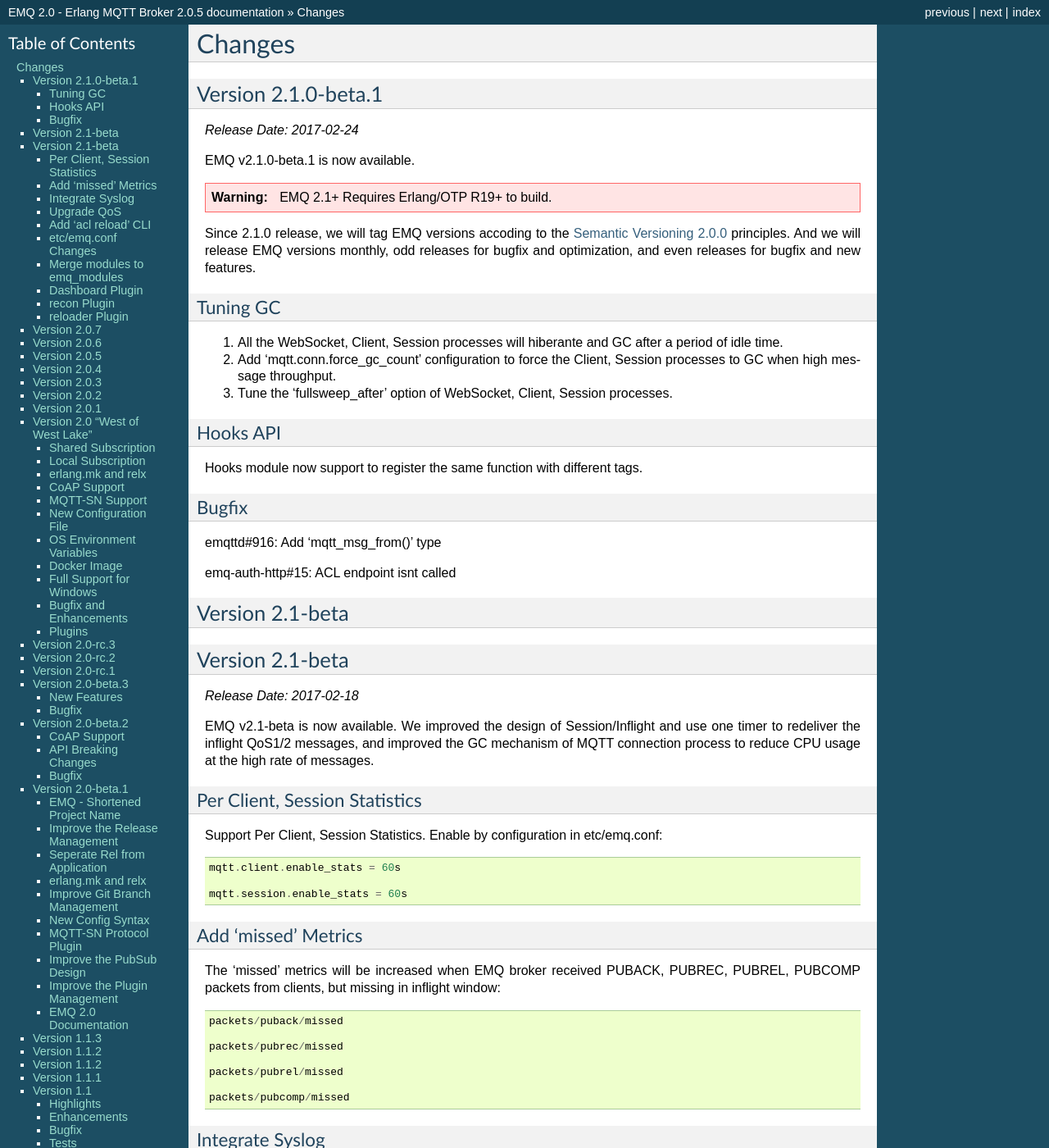
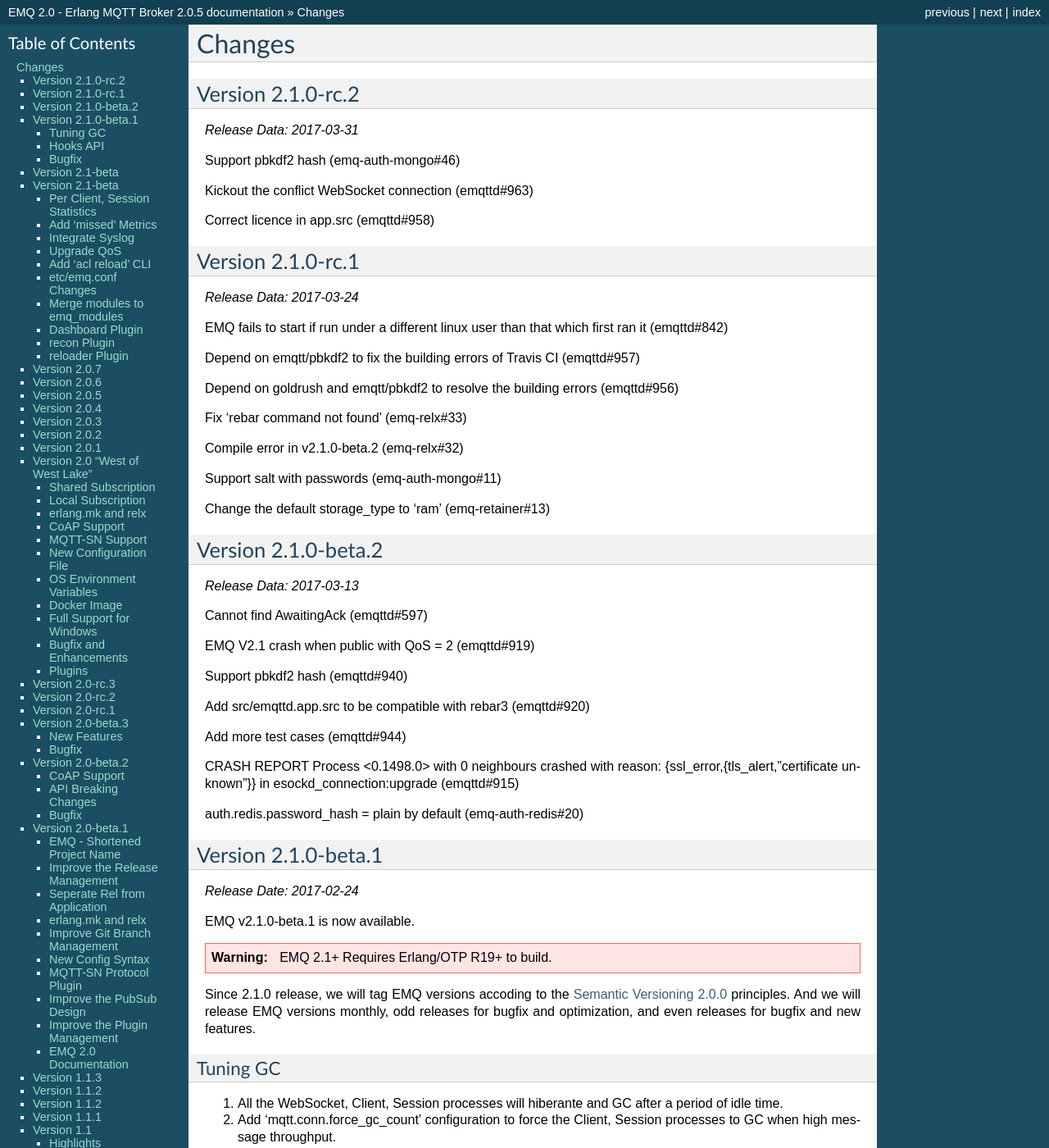
Before and after one commit to emqxarchive/emqx-docs-en, a Sphinx documentation site: the page built from source/changes.rst, in a window 1280 px wide and 1400 px high. Shown: the whole window at 82% size. Built offline with Sphinx 7.4.7, drawn with Linux system fonts in a browser that asks for light colours.

Commit message:
Version 2.1.0-rc.2

```diff
--- a/source/changes.rst
+++ b/source/changes.rst
@@ -4,6 +4,64 @@
 =======
 Changes
 =======
+
+.. _release_2.1.0-rc.2:
+
+------------------
+Version 2.1.0-rc.2
+------------------
+
+*Release Data: 2017-03-31*
+
+Support pbkdf2 hash (emq-auth-mongo#46)
+
+Kickout the conflict WebSocket connection (emqttd#963)
+
+Correct licence in app.src (emqttd#958)
+
+.. _release_2.1.0-rc.1:
+
+------------------
+Version 2.1.0-rc.1
+------------------
+
+*Release Data: 2017-03-24*
+
+EMQ fails to start if run under a different linux user than that which first ran it (emqttd#842)
+
+Depend on emqtt/pbkdf2 to fix the building errors of Travis CI (emqttd#957)
+
+Depend on goldrush and emqtt/pbkdf2 to resolve the building errors (emqttd#956)
+
+Fix 'rebar command not found' (emq-relx#33)
+
+Compile error in v2.1.0-beta.2 (emq-relx#32)
+
+Support salt with passwords (emq-auth-mongo#11)
+
+Change the default storage_type to 'ram' (emq-retainer#13)
+
+.. _release_2.1.0-beta.2:
+
+--------------------
+Version 2.1.0-beta.2
+--------------------
+
+*Release Data: 2017-03-13*
+
+Cannot find AwaitingAck (emqttd#597)
+
+EMQ V2.1 crash when public with QoS = 2 (emqttd#919)
+
+Support pbkdf2 hash (emqttd#940)
+
+Add src/emqttd.app.src to be compatible with rebar3 (emqttd#920)
+
+Add more test cases (emqttd#944)
+
+CRASH REPORT Process <0.1498.0> with 0 neighbours crashed with reason: {ssl_error,{tls_alert,"certificate unknown"}} in esockd_connection:upgrade (emqttd#915)
+
+auth.redis.password_hash = plain by default (emq-auth-redis#20)
 
 .. _release_2.1.0-beta.1:
 
```
